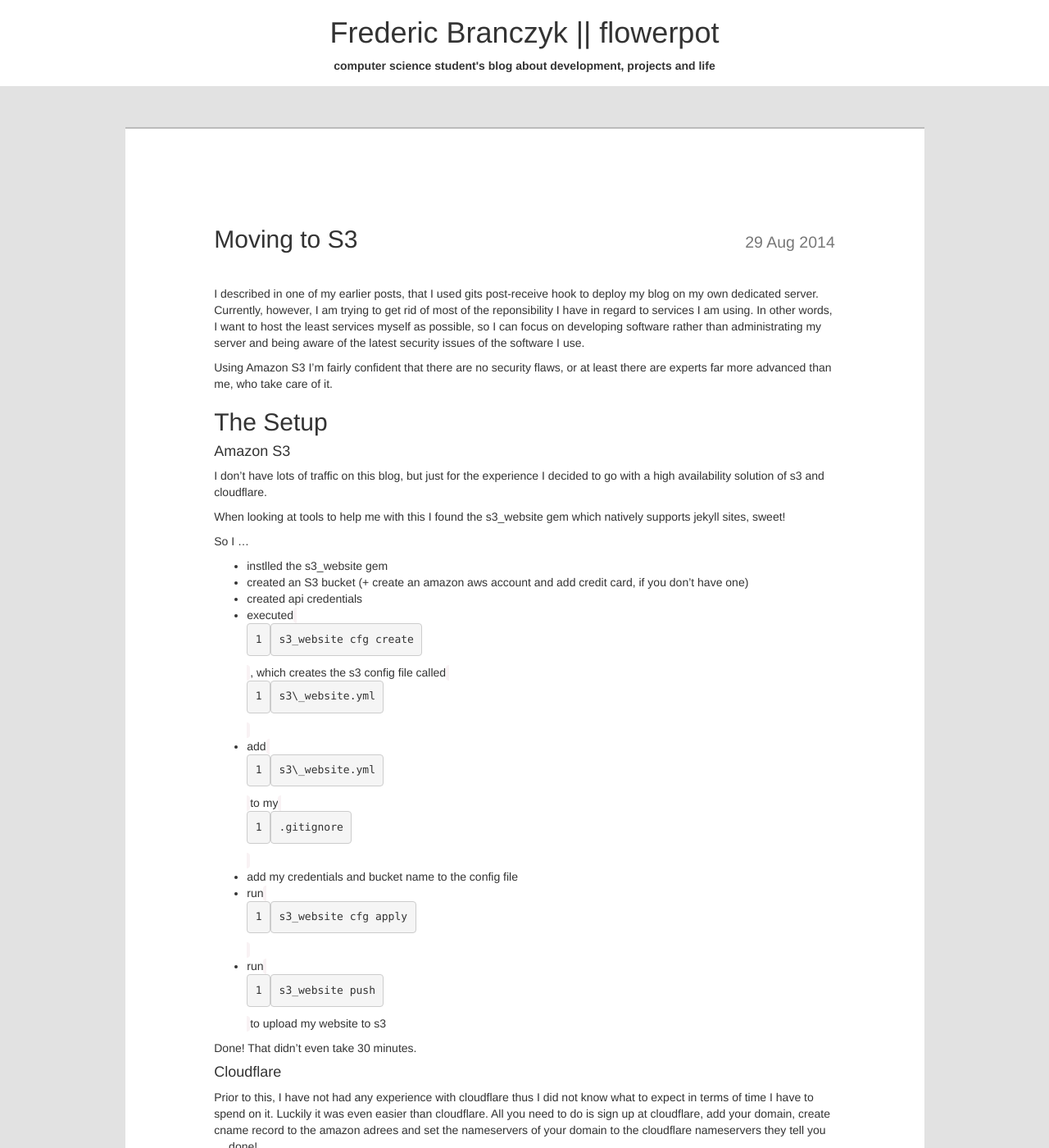
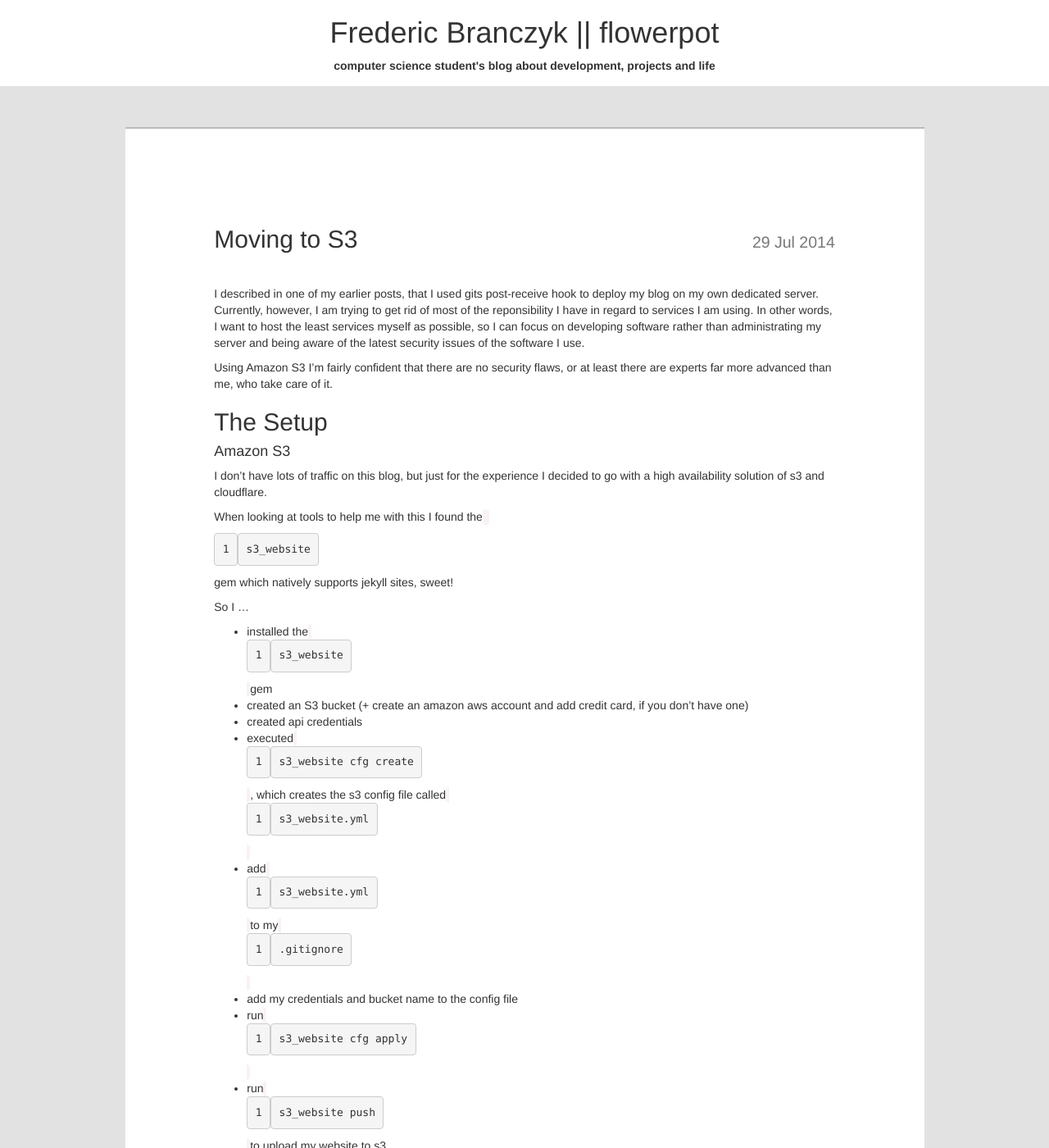
Before and after one commit to flower-pot/blog, a Jekyll site: the page built from _posts/2014-07-29-moving-to-s3.markdown, in a window 1280 px wide and 1400 px high. Shown: the whole window at 82% size. Built offline with Jekyll 4.4.1, drawn with Linux system fonts in a browser that asks for light colours; nearby versions of some CDN libraries; comment, search, counter and statistics services are not loaded.

Commit message:
fix moving to s3 post and add jekyll + disqus article

```diff
--- a/_posts/2014-08-29-moving-to-s3.markdown
+++ b/_posts/2014-07-29-moving-to-s3.markdown
@@ -23,18 +23,18 @@ The Setup
 I don't have lots of traffic on this blog, but just for the experience I
 decided to go with a high availability solution of s3 and cloudflare.
 
-When looking at tools to help me with this I found the s3\_website gem which
+When looking at tools to help me with this I found the `s3_website` gem which
 natively supports jekyll sites, sweet!
 
 So I ...
 
-- instlled the s3\_website gem
+- installed the `s3_website` gem
 - created an S3 bucket (+ create an amazon aws account and add credit card, if
   you don't have one)
 - created api credentials
 - executed `s3_website cfg create`, which creates the s3 config file called
-  `s3\_website.yml`
-- add `s3\_website.yml` to my `.gitignore`
+  `s3_website.yml`
+- add `s3_website.yml` to my `.gitignore`
 - add my credentials and bucket name to the config file
 - run `s3_website cfg apply`
 - run `s3_website push` to upload my website to s3
```
Also changed, not shown: _posts/2014-08-07-jekyll-and-disqus.markdown (added, +53 -0 lines).
